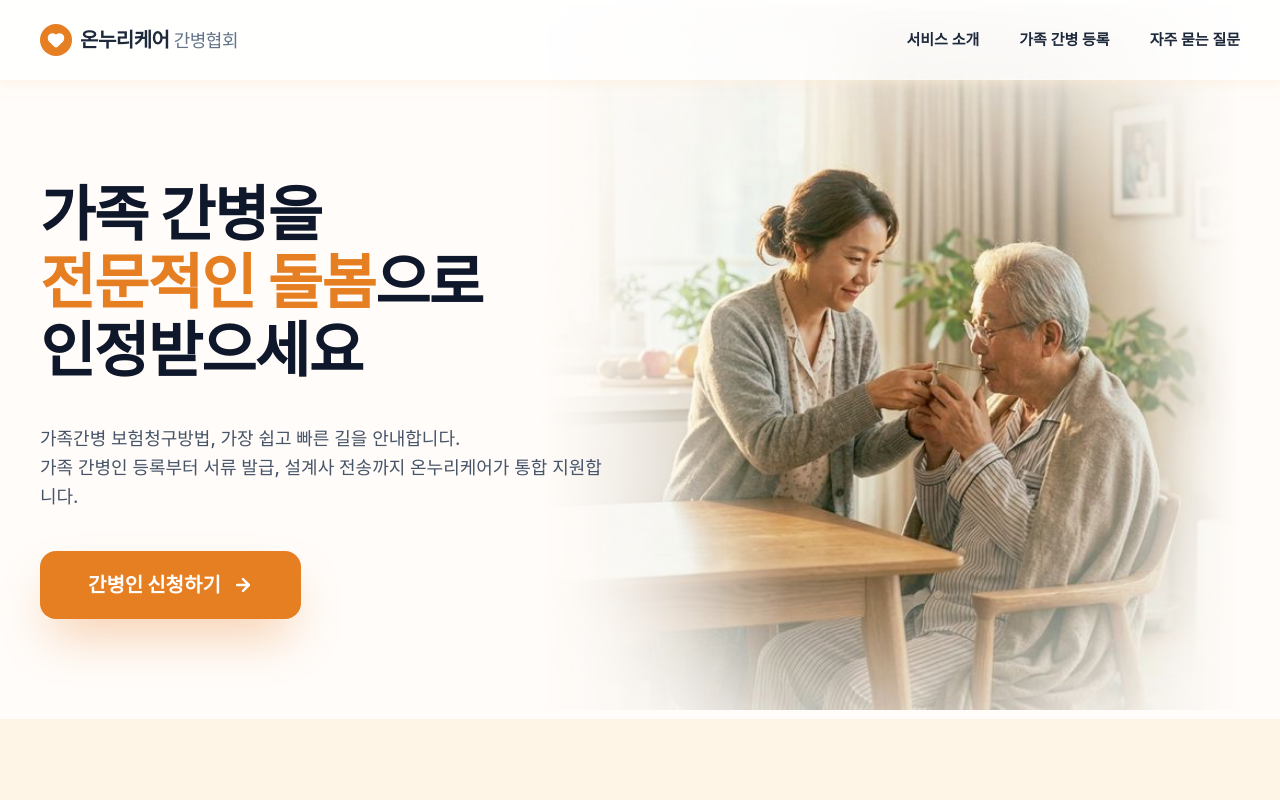
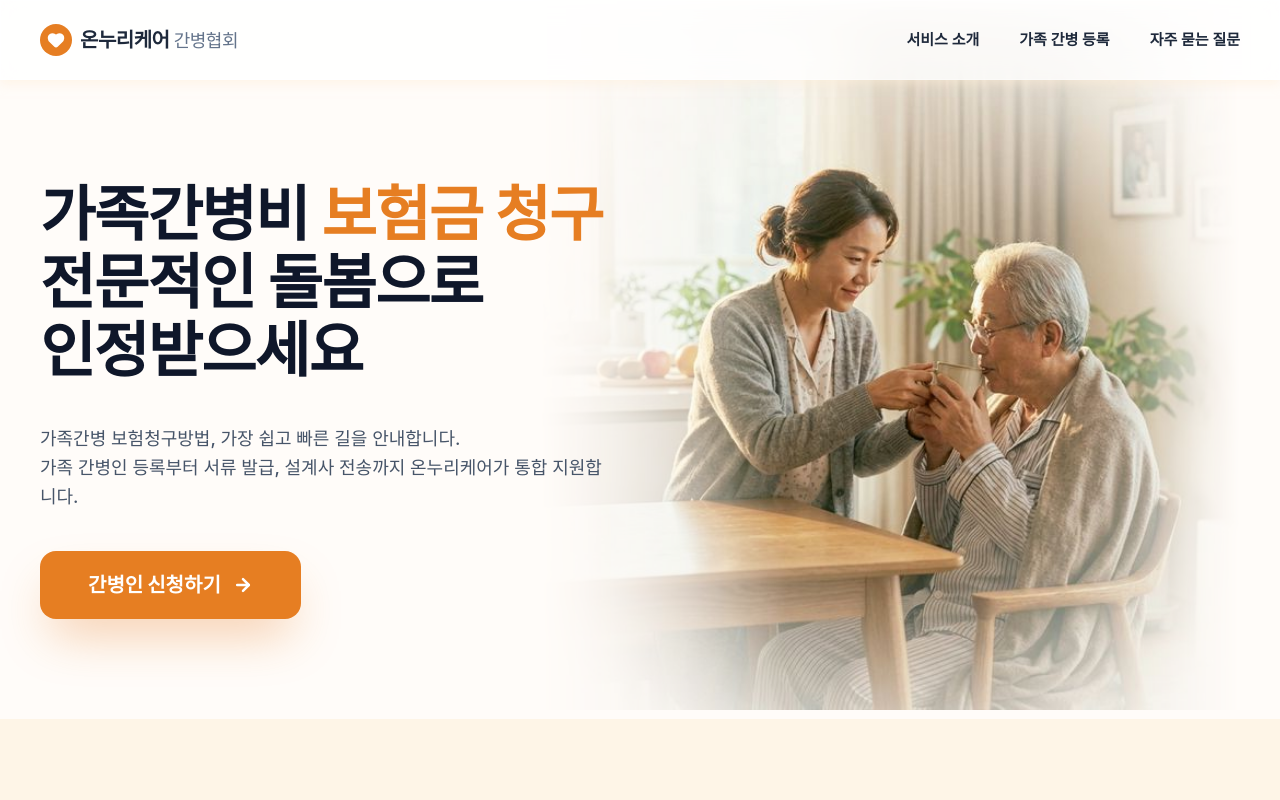
Before and after one commit to juj5835/marketing-onnuri, a Next.js app: page / in a window 1280 px wide. Shown: the top 800 px of the page. Built offline with nearby package versions, Linux system fonts and the light colour scheme; a web font is replaced by a local one.

Commit message:
SEO: Optimize Hero h1 heading with high-intent search keywords

```diff
--- a/src/components/Hero.tsx
+++ b/src/components/Hero.tsx
@@ -45,9 +45,9 @@ export default function Hero() {
               transition={{ duration: 0.8, ease: "easeOut" }}
             >
               {/* Heading */}
-              <h1 className="text-[40px] md:text-[60px] font-bold tracking-tight text-text-deep leading-[1.1] md:leading-[68px] mb-[40px]">
-                가족 간병을 <br />
-                <span className="text-primary">전문적인 돌봄</span>으로 <br />
+              <h1 className="text-[36px] md:text-[60px] font-bold tracking-tight text-text-deep leading-[1.2] md:leading-[68px] mb-[40px]">
+                가족간병비 <span className="text-primary">보험금 청구</span> <br />
+                전문적인 돌봄으로 <br />
                 인정받으세요
               </h1>
 
```
